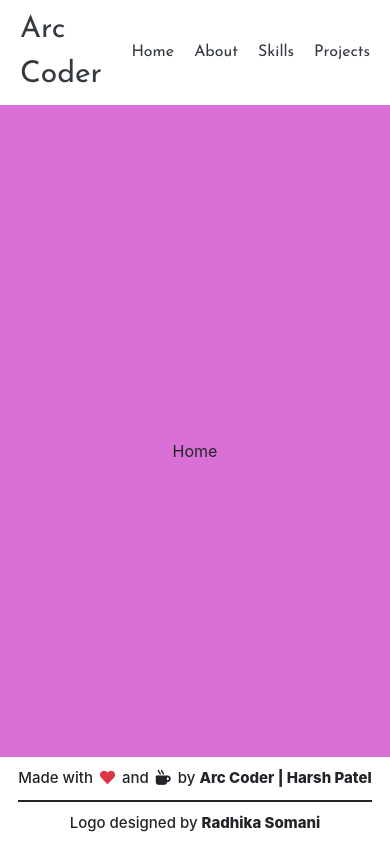
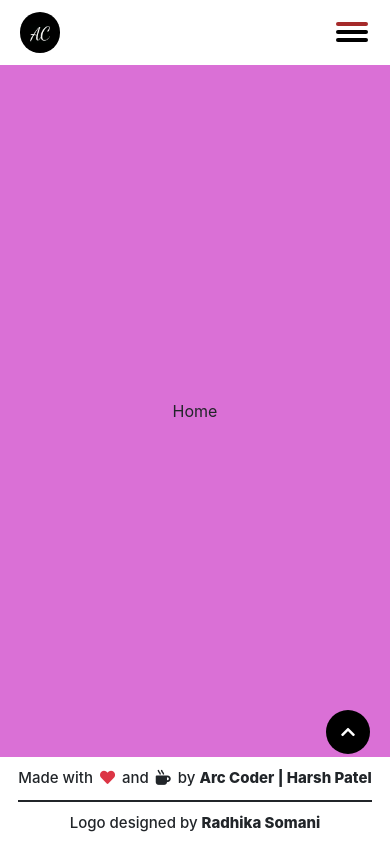
Before and after one commit to coding-with-fun/portfolio1, a React (Create React App) app: page / in a window 390 px wide. Built offline with nearby package versions, Linux system fonts and the light colour scheme.

Commit message:
Intermediate update

```diff
--- a/src/App.js
+++ b/src/App.js
@@ -7,6 +7,11 @@
     return (
         <div className="main__container">
             <BrowserRouter>
+                <a href="#home" className="scroll_to_top">
+                    <span>
+                        <i className="fas fa-chevron-up"></i>
+                    </span>
+                </a>
                 <Navbar />
                 <Body />
                 <Footer />
--- a/src/components/Navbar.js
+++ b/src/components/Navbar.js
@@ -1,15 +1,36 @@
-import React from "react";
+import React, { useState } from "react";
+import Logo from "../assets/logo.jpg";
 
 const Navbar = () => {
+    const [isMenuOpen, setIsMenuOpen] = useState(false);
+
+    const toggleMenu = () => {
+        setIsMenuOpen(!isMenuOpen);
+    };
+
     return (
         <div className="navbar__container">
             <div className="left__container">
-                <a href="#home" className="logo__container">
-                    Arc Coder
+                <a href="#home">
+                    <div className="logo__container logo_text">Arc Coder</div>
+                    <div className="logo__container logo_image">
+                        <img src={Logo} alt="Logo" />
+                    </div>
                 </a>
             </div>
 
             <div className="right__container">
+                <div
+                    className={`menu__button ${
+                        isMenuOpen ? "is_open" : "is_close"
+                    }`}
+                    onClick={() => toggleMenu()}
+                >
+                    <div className="menu__line"></div>
+                    <div className="menu__line"></div>
+                    <div className="menu__line"></div>
+                </div>
+                <div className="page_links">
                     <a href="#home" className="home_link__container">
                         Home
                     </a>
@@ -24,6 +45,7 @@
                     </a>
                 </div>
             </div>
+        </div>
     );
 };
 
--- a/src/scss/components/Navbar.scss
+++ b/src/scss/components/Navbar.scss
@@ -20,9 +20,17 @@
         .logo__container {
             font-size: 30px;
         }
+
+        .logo_image {
+            display: none;
+        }
     }
 
     .right__container {
+        .menu__button {
+            display: none;
+        }
+
         a {
             margin-right: 20px;
             padding-bottom: 5px;
@@ -34,3 +42,65 @@
         }
     }
 }
+
+@media only screen and (max-width: 600px) {
+    .navbar__container {
+        .left__container {
+            .logo_image {
+                display: inline;
+                border-radius: 50px;
+                background-color: #000000;
+                padding: 5px 10px;
+
+                img {
+                    height: 20px;
+                    width: 20px;
+                }
+            }
+
+            .logo_text {
+                display: none;
+            }
+        }
+
+        .right__container {
+            .menu__button {
+                display: flex;
+                flex-direction: column;
+                margin-right: 20px;
+
+                .menu__line {
+                    height: 4px;
+                    width: 32px;
+                    background-color: #000000;
+                    color: #000000;
+                    margin: 2px;
+                    border-radius: 15px;
+                }
+
+                .menu__line:nth-child(1) {
+                    background-color: brown;
+                }
+            }
+
+            .is_open {
+                .menu__line:nth-child(1) {
+                    transform: rotate(45deg) translateX(15px);
+                }
+
+                .menu__line:nth-child(2) {
+                    transform: translateX(0);
+                    opacity: 0;
+                }
+
+                .menu__line:nth-child(3) {
+                    transform: rotate(-45deg);
+                }
+            }
+
+            .page_links {
+                display: none;
+            }
+        }
+    }
+}
--- a/src/scss/index.scss
+++ b/src/scss/index.scss
@@ -31,4 +31,16 @@
     display: flex;
     justify-content: space-between;
     flex-flow: column;
+
+    .scroll_to_top {
+        position: fixed;
+        bottom: 90px;
+        right: 20px;
+        background-color: #000000;
+        color: var(--white);
+
+        padding: 10px 15px;
+        border-radius: 100px;
+        cursor: pointer;
+    }
 }
```
Also changed, not shown: src/assets/logo.jpg (added). Lines whose indentation alone changed are shown as unchanged.
